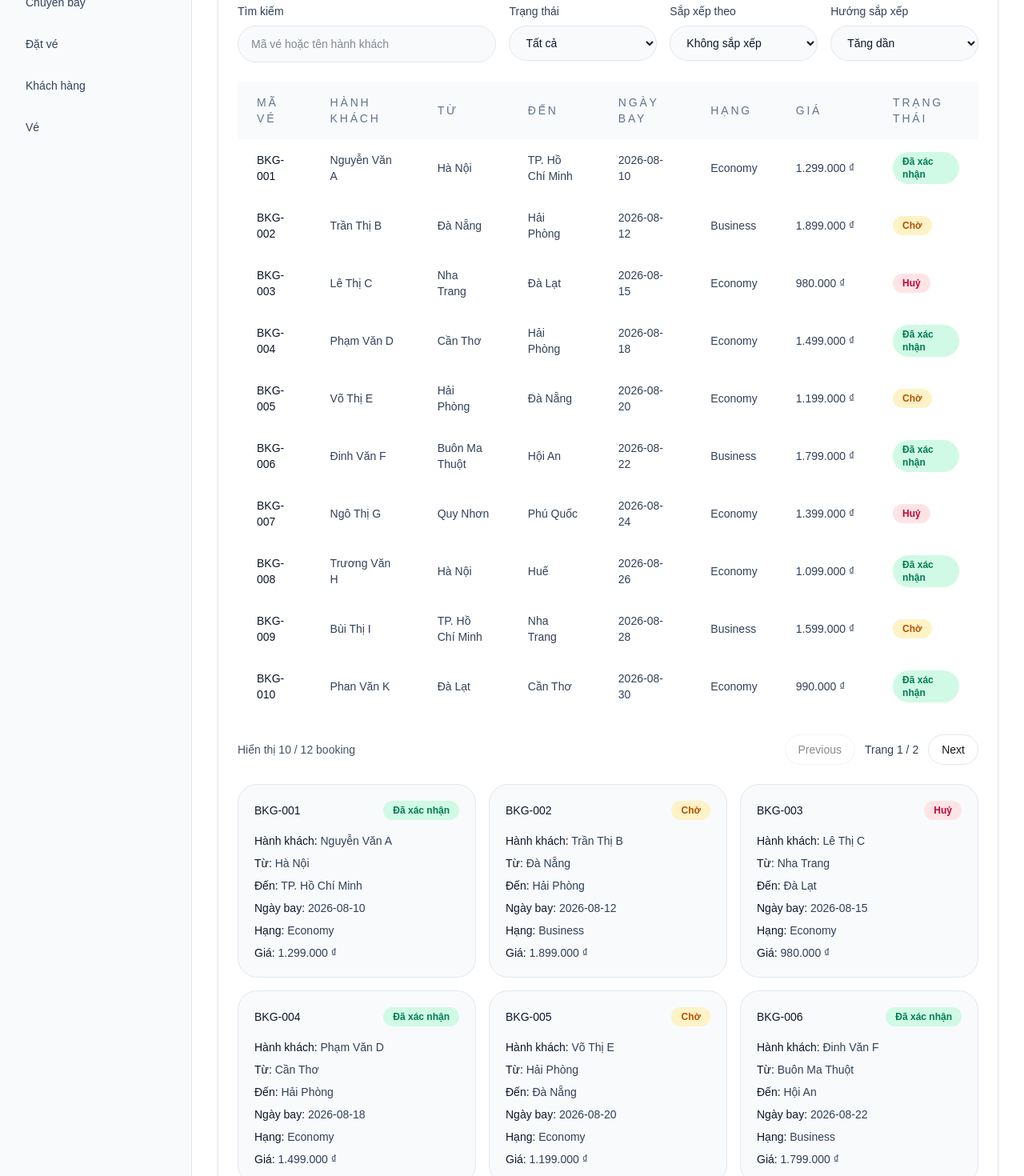
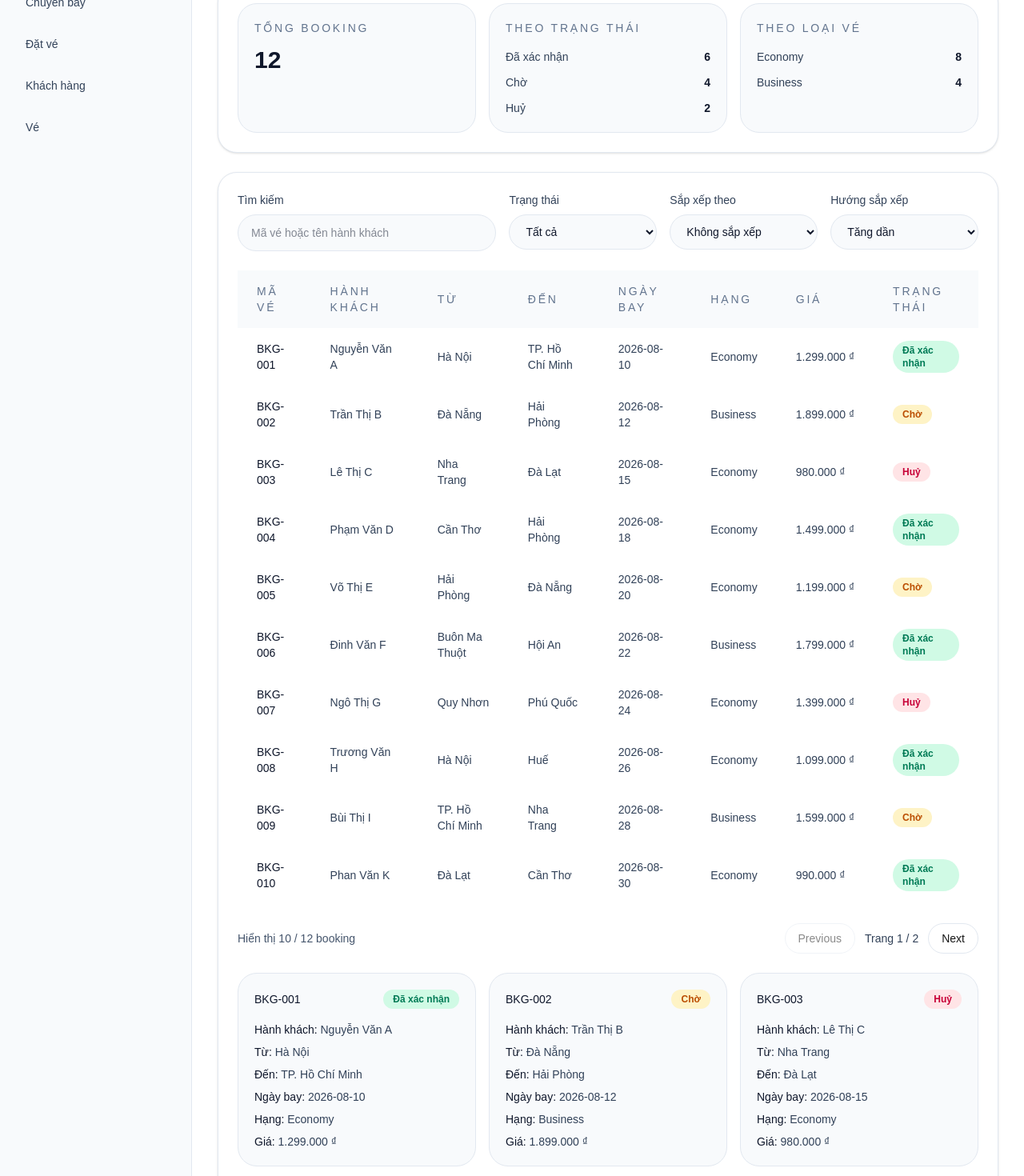
Before and after one commit to TranThiKimNghi/vietjet-agency, a Next.js app: page /dashboard/bookings in a window 1280 px wide. Shown: the part 320-1790 px from the top of the page at 80% size. Built offline with nearby package versions, Linux system fonts and the light colour scheme.

Commit message:
feat: add booking detail modal and statistics

```diff
--- a/app/dashboard/bookings/page.tsx
+++ b/app/dashboard/bookings/page.tsx
@@ -3,6 +3,8 @@
 import { useMemo, useState } from 'react';
 import { bookingList } from '@/data/bookings';
 import BookingRow from '@/components/dashboard/BookingRow';
+import BookingDetailModal from '@/components/dashboard/BookingDetailModal';
+import BookingStatistics from '@/components/dashboard/BookingStatistics';
 import Link from 'next/link';
 
 const statusOptions = ['', 'Đã xác nhận', 'Chờ', 'Huỷ'];
@@ -19,6 +21,8 @@ export default function DashboardBookings() {
   const [sortKey, setSortKey] = useState('');
   const [sortDirection, setSortDirection] = useState<'asc' | 'desc'>('asc');
   const [currentPage, setCurrentPage] = useState(1);
+  const [selectedBooking, setSelectedBooking] = useState<null | (typeof bookingList)[number]>(null);
+  const [isDetailOpen, setIsDetailOpen] = useState(false);
   const pageSize = 10;
 
   const normalizedSearchTerm = useMemo(
@@ -93,6 +97,10 @@ export default function DashboardBookings() {
             Trở về Dashboard
           </Link>
         </div>
+      </section>
+
+      <section className="rounded-3xl border border-slate-200 bg-white p-6 shadow-sm">
+        <BookingStatistics bookings={bookingList} />
       </section>
 
       <section className="rounded-3xl border border-slate-200 bg-white p-6 shadow-sm">
@@ -195,7 +203,10 @@ export default function DashboardBookings() {
                 </tr>
               ) : (
                 paginatedBookings.map((booking) => (
-                  <BookingRow key={booking.id} booking={booking} />
+                  <BookingRow key={booking.id} booking={booking} onOpen={(bookingData) => {
+                    setSelectedBooking(bookingData);
+                    setIsDetailOpen(true);
+                  }} />
                 ))
               )}
             </tbody>
@@ -231,7 +242,15 @@ export default function DashboardBookings() {
 
         <div className="mt-6 grid gap-4 sm:grid-cols-2 lg:grid-cols-3">
           {paginatedBookings.map((booking) => (
-            <div key={booking.id} className="rounded-3xl border border-slate-200 bg-slate-50 p-5">
+            <button
+              key={booking.id}
+              type="button"
+              onClick={() => {
+                setSelectedBooking(booking);
+                setIsDetailOpen(true);
+              }}
+              className="rounded-3xl border border-slate-200 bg-slate-50 p-5 text-left hover:bg-slate-100"
+            >
               <div className="flex items-center justify-between gap-3">
                 <p className="text-sm font-medium text-slate-900">{booking.id}</p>
                 <span
@@ -270,10 +289,20 @@ export default function DashboardBookings() {
                   }).format(booking.price)}
                 </p>
               </div>
-            </div>
+            </button>
           ))}
         </div>
       </section>
+
+      {isDetailOpen && selectedBooking && (
+        <BookingDetailModal
+          booking={selectedBooking}
+          onClose={() => {
+            setIsDetailOpen(false);
+            setSelectedBooking(null);
+          }}
+        />
+      )}
     </div>
   );
 }
--- /dev/null
+++ b/components/dashboard/BookingDetailModal.tsx
@@ -0,0 +1,92 @@
+import { useEffect } from 'react';
+import { Booking } from '@/types/booking';
+
+export default function BookingDetailModal({
+  booking,
+  onClose,
+}: {
+  booking: Booking | null;
+  onClose: () => void;
+}) {
+  useEffect(() => {
+    function onKey(event: KeyboardEvent) {
+      if (event.key === 'Escape') {
+        onClose();
+      }
+    }
+
+    document.addEventListener('keydown', onKey);
+    return () => document.removeEventListener('keydown', onKey);
+  }, [onClose]);
+
+  if (!booking) return null;
+
+  return (
+    <div className="fixed inset-0 z-50 flex items-center justify-center" role="dialog" aria-modal="true">
+      <div className="absolute inset-0 bg-black/40" onClick={onClose} />
+
+      <div className="relative z-10 w-full max-w-2xl rounded-2xl bg-white p-6 shadow-lg">
+        <div className="flex items-start justify-between">
+          <div>
+            <h3 className="text-xl font-semibold text-slate-900">Chi tiết Booking</h3>
+            <p className="mt-1 text-sm text-slate-600">Mã vé: {booking.id}</p>
+          </div>
+          <button
+            type="button"
+            onClick={onClose}
+            aria-label="Đóng"
+            className="rounded-full bg-slate-100 p-2 text-slate-700 hover:bg-slate-200"
+          >
+            ✕
+          </button>
+        </div>
+
+        <div className="mt-6 grid grid-cols-1 gap-4 sm:grid-cols-2">
+          <div>
+            <p className="text-sm text-slate-500">Hành khách</p>
+            <p className="mt-1 font-medium text-slate-900">{booking.passenger}</p>
+          </div>
+          <div>
+            <p className="text-sm text-slate-500">Từ</p>
+            <p className="mt-1 font-medium text-slate-900">{booking.from}</p>
+          </div>
+          <div>
+            <p className="text-sm text-slate-500">Đến</p>
+            <p className="mt-1 font-medium text-slate-900">{booking.to}</p>
+          </div>
+          <div>
+            <p className="text-sm text-slate-500">Ngày bay</p>
+            <p className="mt-1 font-medium text-slate-900">{booking.date}</p>
+          </div>
+          <div>
+            <p className="text-sm text-slate-500">Hạng</p>
+            <p className="mt-1 font-medium text-slate-900">{booking.seat}</p>
+          </div>
+          <div>
+            <p className="text-sm text-slate-500">Giá</p>
+            <p className="mt-1 font-medium text-slate-900">
+              {new Intl.NumberFormat('vi-VN', {
+                style: 'currency',
+                currency: 'VND',
+              }).format(booking.price)}
+            </p>
+          </div>
+          <div className="sm:col-span-2">
+            <p className="text-sm text-slate-500">Trạng thái</p>
+            <p className="mt-1 font-medium text-slate-900">{booking.status}</p>
+          </div>
+        </div>
+
+        <div className="mt-6 flex justify-end">
+          <button
+            type="button"
+            onClick={onClose}
+            className="rounded-3xl bg-slate-900 px-4 py-2 text-sm font-medium text-white hover:bg-slate-800"
+          >
+            Đóng
+          </button>
+        </div>
+      </div>
+    </div>
+  );
+}
--- a/components/dashboard/BookingRow.tsx
+++ b/components/dashboard/BookingRow.tsx
@@ -1,8 +1,17 @@
 import { Booking } from '@/types/booking';
 
-export default function BookingRow({ booking }: { booking: Booking }) {
+export default function BookingRow({
+  booking,
+  onOpen,
+}: {
+  booking: Booking;
+  onOpen?: (booking: Booking) => void;
+}) {
   return (
-    <tr className="hover:bg-slate-50">
+    <tr
+      className="cursor-pointer hover:bg-slate-50"
+      onClick={() => onOpen?.(booking)}
+    >
       <td className="px-6 py-4 font-medium text-slate-900">{booking.id}</td>
       <td className="px-6 py-4 text-slate-700">{booking.passenger}</td>
       <td className="px-6 py-4 text-slate-700">{booking.from}</td>
--- /dev/null
+++ b/components/dashboard/BookingStatistics.tsx
@@ -0,0 +1,48 @@
+import { Booking } from '@/types/booking';
+
+export default function BookingStatistics({ bookings }: { bookings: Booking[] }) {
+  const total = bookings.length;
+
+  const statusCounts = bookings.reduce<Record<string, number>>((acc, booking) => {
+    acc[booking.status] = (acc[booking.status] || 0) + 1;
+    return acc;
+  }, {});
+
+  const seatCounts = bookings.reduce<Record<string, number>>((acc, booking) => {
+    acc[booking.seat] = (acc[booking.seat] || 0) + 1;
+    return acc;
+  }, {});
+
+  return (
+    <div className="grid gap-4 md:grid-cols-3">
+      <div className="rounded-3xl border border-slate-200 bg-slate-50 p-5">
+        <p className="text-sm font-medium uppercase tracking-[0.2em] text-slate-500">Tổng Booking</p>
+        <p className="mt-3 text-3xl font-semibold text-slate-900">{total}</p>
+      </div>
+
+      <div className="rounded-3xl border border-slate-200 bg-slate-50 p-5">
+        <p className="text-sm font-medium uppercase tracking-[0.2em] text-slate-500">Theo trạng thái</p>
+        <div className="mt-4 space-y-3">
+          {Object.entries(statusCounts).map(([status, count]) => (
+            <div key={status} className="flex items-center justify-between text-sm text-slate-700">
+              <span>{status}</span>
+              <span className="font-semibold text-slate-900">{count}</span>
+            </div>
+          ))}
+        </div>
+      </div>
+
+      <div className="rounded-3xl border border-slate-200 bg-slate-50 p-5">
+        <p className="text-sm font-medium uppercase tracking-[0.2em] text-slate-500">Theo loại vé</p>
+        <div className="mt-4 space-y-3">
+          {Object.entries(seatCounts).map(([seat, count]) => (
+            <div key={seat} className="flex items-center justify-between text-sm text-slate-700">
+              <span>{seat}</span>
+              <span className="font-semibold text-slate-900">{count}</span>
+            </div>
+          ))}
+        </div>
+      </div>
+    </div>
+  );
+}
```
